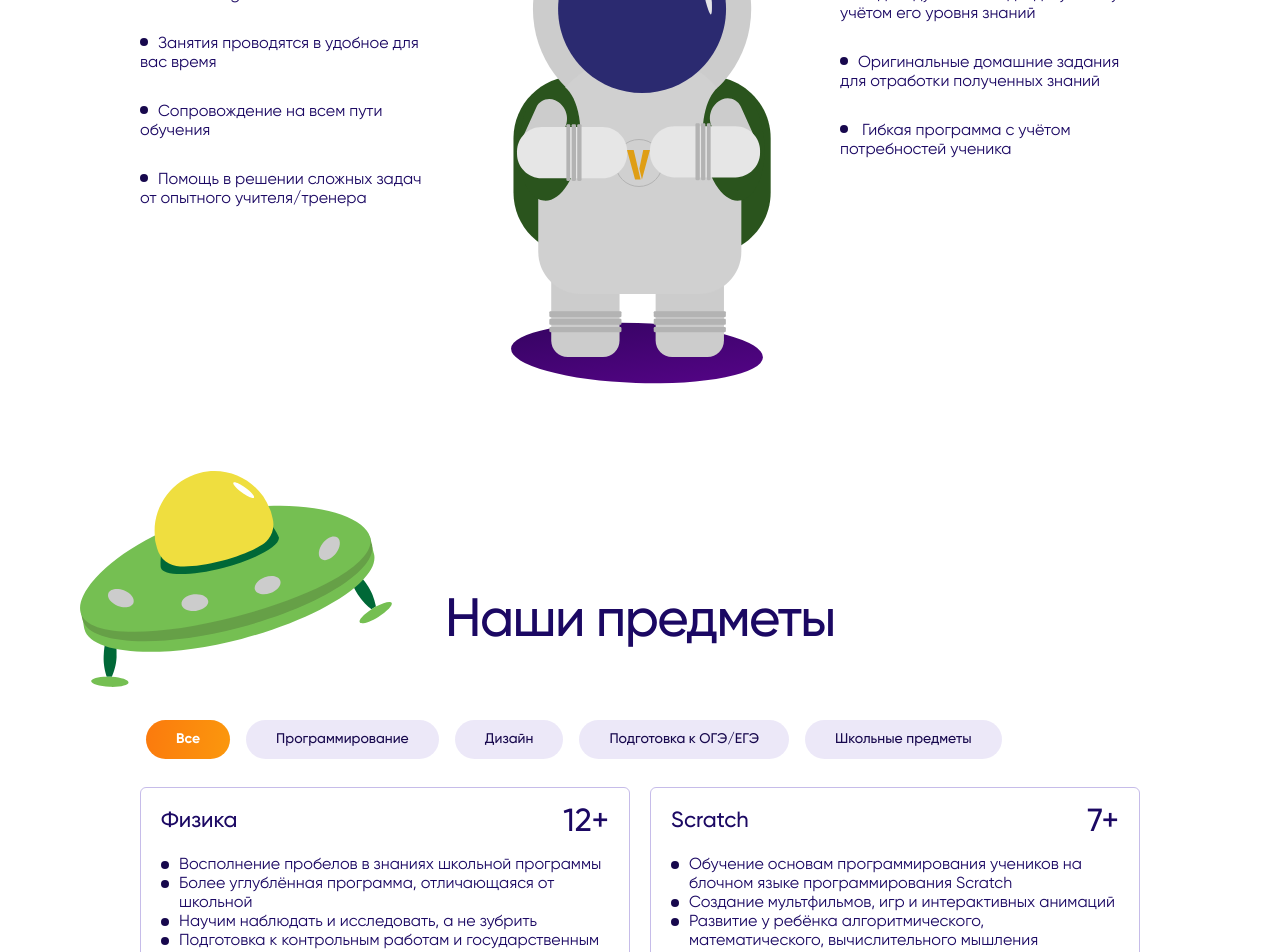
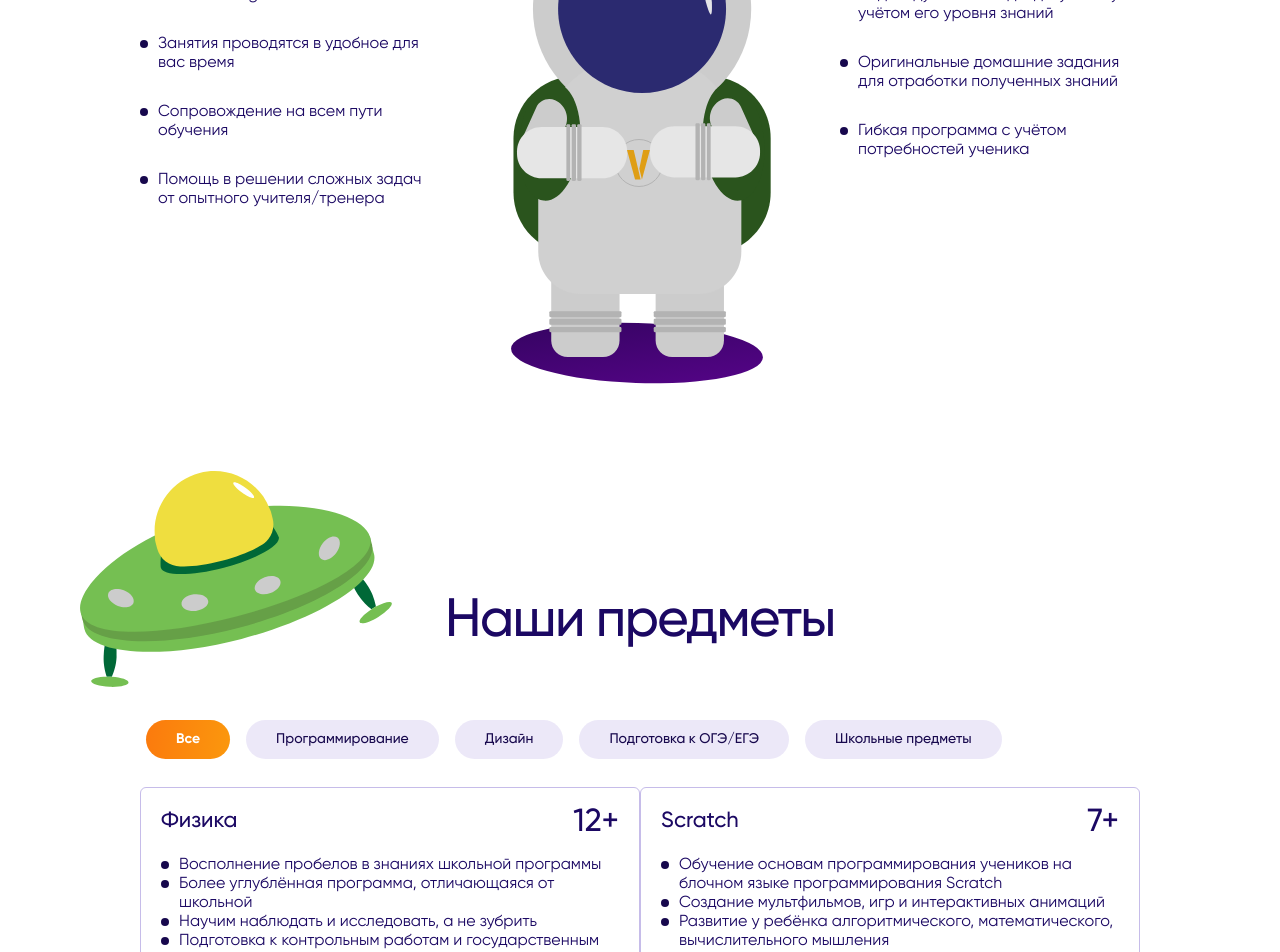
Before and after one commit to ReyBuilder/viarune-lending-new, a Vue app: page / in a window 1280 px wide. Shown: the part 1960-2912 px from the top of the page. Built offline with nearby package versions, Linux system fonts and the light colour scheme.

Commit message:
fixes by Anna's feedback

```diff
--- a/src/components/Main.vue
+++ b/src/components/Main.vue
@@ -31,9 +31,3 @@ export default {
     }
 }
 </script>
-
-<style scoped>
-.popupActive {
-    overflow: hidden;
-}
-</style>
--- a/src/components/buy/Buy.vue
+++ b/src/components/buy/Buy.vue
@@ -106,5 +106,9 @@ export default {
     .buy__content__label {
         margin-right: 40px;
     }
+
+    .buy__content__header__element__text {
+        max-width: 490px;
+    }
 }
 </style>
--- a/src/components/buy/ContactPopup.vue
+++ b/src/components/buy/ContactPopup.vue
@@ -128,7 +128,6 @@ textarea.popup__form__input {
     }
 
     .popup {
-        height: 100vh;
         width: 100vw;
     }
 
--- a/src/components/buy/SubscriptionPopup.vue
+++ b/src/components/buy/SubscriptionPopup.vue
@@ -257,7 +257,6 @@ export default {
     }
 
     .popup {
-        height: 100vh;
         width: 100vw;
     }
 
--- a/src/components/footer/Footer.vue
+++ b/src/components/footer/Footer.vue
@@ -39,29 +39,6 @@ export default {
 </script>
 
 <style scoped>
-@media screen and (max-width: 769px) {
-    .footer {
-        display: block;
-        margin: 60px auto;
-    }
-
-    .footer__element {
-        margin-bottom: 30px;
-    }
-
-    .footer__element:last-child {
-        margin-bottom: 0;
-    }
-}
-
-@media screen and (min-width: 770px) {
-    .footer {
-        display: flex;
-        justify-content: space-between;
-        margin: 160px auto 100px auto;
-    }
-}
-
 .footer {
     max-width: 1000px;
     padding: 0 60px;
@@ -95,4 +72,34 @@ a.footer__element__content__element {
 .footer__element__content__element:last-child {
     margin-bottom: 0;
 }
+
+@media screen and (max-width: 769px) {
+    .footer {
+        display: block;
+        margin: 38px auto;
+        padding: 0 38px;
+    }
+
+    .footer__element {
+        margin-bottom: 30px;
+    }
+
+    .footer__element:last-child {
+        margin-bottom: 0;
+    }
+}
+
+@media screen and (min-width: 770px) {
+    .footer {
+        display: flex;
+        justify-content: space-between;
+        margin: 160px auto 100px auto;
+    }
+
+    .footer__element {
+        flex-basis: 0;
+        flex-grow: 1;
+        flex-shrink: 1;
+    }
+}
 </style>
--- a/src/components/header/Popup.vue
+++ b/src/components/header/Popup.vue
@@ -40,8 +40,7 @@ export default {
 
 <style scoped>
 .popup {
-    padding: 65px 0 0 38px;
-    height: 100vh;
+    padding: 65px 0 20px 38px;
     width: 100vw;
     background: #ffffff;
 }
--- a/src/components/important/Important.vue
+++ b/src/components/important/Important.vue
@@ -60,18 +60,21 @@ export default {
 }
 
 .important__content__section__text::before {
-    display: inline-block;
+    display: block;
     content: ' ';
     width: 8px;
     height: 8px;
     background: #17084D;
     border-radius: 50%;
     margin-right: 10px;
-    margin-bottom: 2px;
+    margin-top: 5px;
+    flex-shrink: 0;
+    flex-grow: 0;
 }
 
 .important__content__section__text {
     margin-bottom: 30px;
+    display: flex;
 }
 
 .important__content__image {
@@ -147,10 +150,6 @@ export default {
         margin-top: 40px;
     }
 
-    .important__heading {
-        margin: 0 36px;
-    }
-
     .important__content__section {
         margin: 0 36px;
     }
--- a/src/components/subjects/Card.vue
+++ b/src/components/subjects/Card.vue
@@ -72,6 +72,7 @@ export default {
 
 .card__content__header__heading {
     margin-top: 10px;
+    margin-right: 8px;
 }
 
 .card__content__header {
@@ -98,6 +99,10 @@ export default {
     margin-right: 10px;
     flex-grow: 0;
     flex-shrink: 0;
+}
+
+.card__content__header__age {
+    padding-left: 15px;
 }
 
 @media screen and (min-width: 1000px) {
--- a/src/components/subjects/Popup.vue
+++ b/src/components/subjects/Popup.vue
@@ -160,10 +160,10 @@ export default {
 }
 
 @media screen and (max-width: 769px) {
+
     .popup {
-        height: 100vh;
+        padding-bottom: 20px;
     }
-
     .popup__header {
         margin: 20px 10px 0 20px;
     }
--- a/src/components/subjects/Subjects.vue
+++ b/src/components/subjects/Subjects.vue
@@ -29,9 +29,9 @@
                 <div v-if="shownContent.length % 2 == 1"></div>
             </div>
             <div class="subjects__show-more mobile">
-                <Button buttonStyle="2" @click="courseButtonClick()" v-if="filteredContent.length > 4"
-                    class="subjects__show-more__button">{{ shown < filteredContent.length ? 'Показать больше' : 'Скрыть'
-                    }}</Button>
+                <Button buttonStyle="2" @click="this.shown = !this.shown" v-if="filteredContent.length > 4"
+                    class="subjects__show-more__button">{{ !this.shown ? 'Показать больше' : 'Скрыть'}}
+                </Button>
             </div>
         </div>
         <div class="subjects__nlo" />
@@ -48,7 +48,7 @@ export default {
         const filters = ["Все", "Программирование", "Дизайн", "Подготовка к ОГЭ/ЕГЭ", "Школьные предметы"];
         const content = require("@/assets/subjects.json");
         const currentFilter = ref("Все");
-        const shown = ref(4);
+        const shown = ref(false);
 
         return { filters, content, currentFilter, shown };
     },
@@ -58,9 +58,6 @@ export default {
         },
         setFilter(filter) {
             this.currentFilter = filter;
-        },
-        courseButtonClick() {
-            this.shown = (this.shown == this.filteredContent.length) ? 4 : this.shown + 1;
         }
     },
     computed: {
@@ -78,11 +75,7 @@ export default {
             });
         },
         shownContent() {
-            const filteredContent = this.filteredContent;
-            if (filteredContent.length < this.shown) {
-                return filteredContent;
-            }
-            return filteredContent.slice(0, this.shown);
+            return this.shown ? this.filteredContent : this.filteredContent.slice(0, 4);
         },
         mobileFilters1() {
             return this.filters.slice(0, 2);
@@ -192,10 +185,6 @@ export default {
     .subjects__filters__element:last-child {
         margin-right: 0 !important;
     }
-
-    .subjects__cards>*:nth-child(2n + 1) {
-        margin-right: 20px;
-    }
 }
 
 @media screen and (max-width: 769px) {
```
